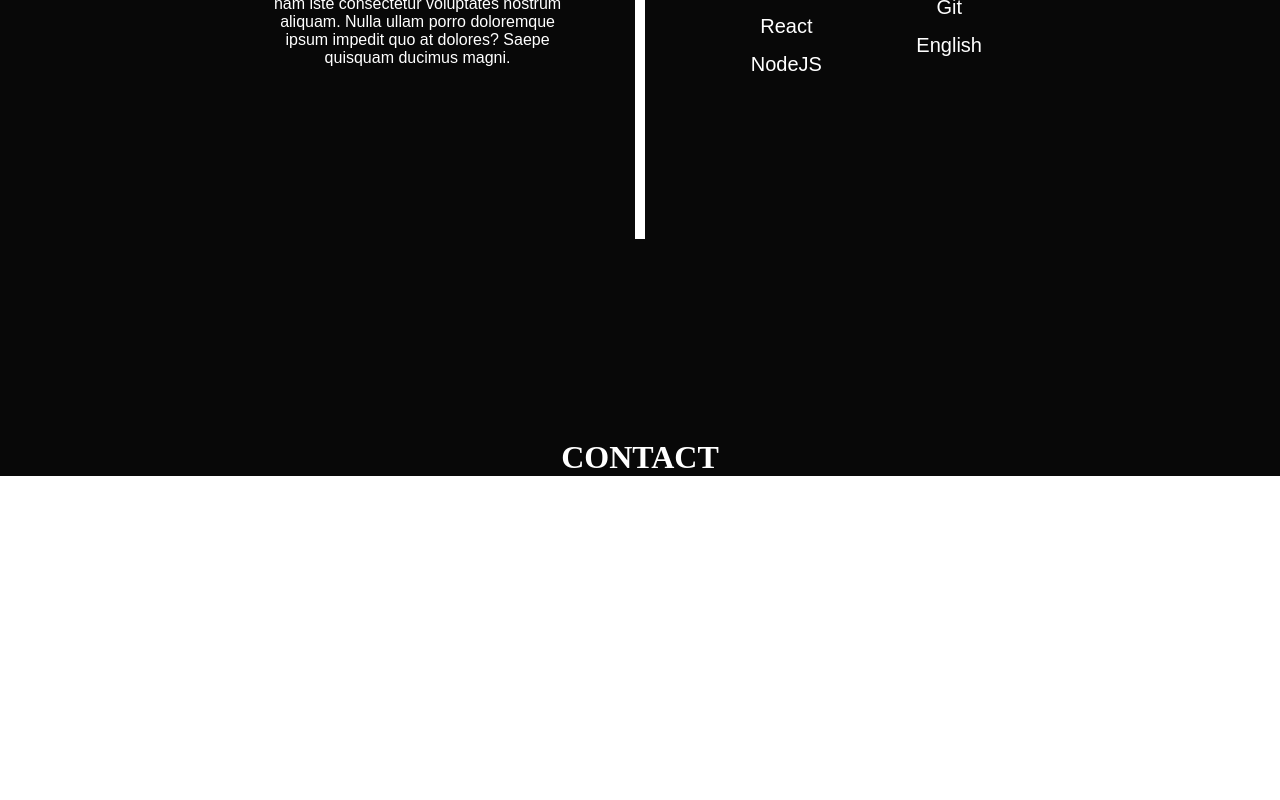
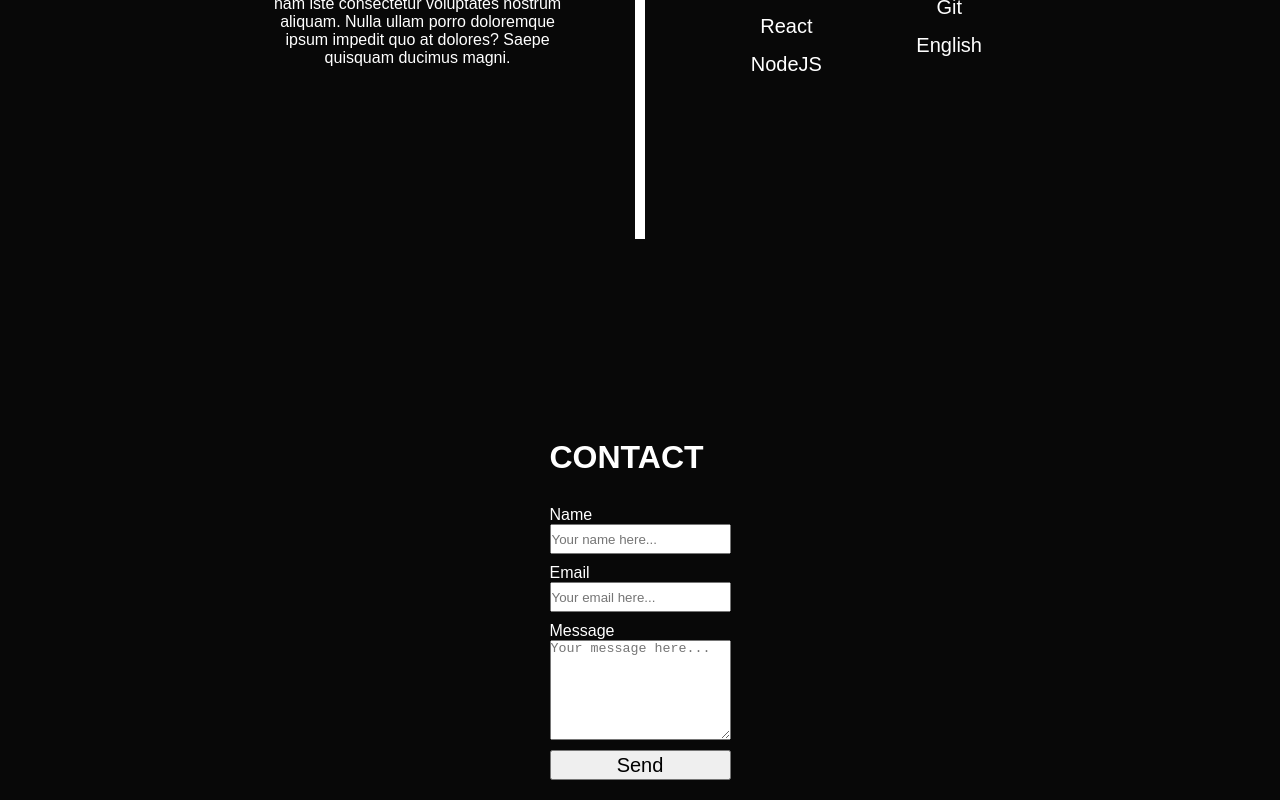
Before and after one commit to MariaRipley/maria-ripley-portfolio, a React (Vite) app in the folder client/: page /about in a window 1280 px wide. Shown: the part 1311-2111 px from the top of the page. Before the commit the page ends 1787 px from the top, so only its background shows below. Built offline with nearby package versions, Linux system fonts and the light colour scheme; a web font is replaced by a local one.

Commit message:
Create contact form

```diff
--- a/client/src/components/Contact.jsx
+++ b/client/src/components/Contact.jsx
@@ -3,9 +3,36 @@ import "../styles/Contact.scss";
 
 function Contact() {
   return (
-    <>
-      <h1>CONTACT</h1>
-    </>
+    <div className="contact">
+      <h1 className="contact__title">CONTACT</h1>
+      <form className="contact__form" method="POST" autoComplete="off">
+        <label className="contact__form-label">Name</label>
+        <input
+          className="contact__form-input"
+          type="text"
+          placeholder="Your name here..."
+        />
+
+        <label className="contact__form-label">Email</label>
+        <input
+          className="contact__form-input"
+          type="email"
+          placeholder="Your email here..."
+        />
+
+        <label className="contact__form-label">Message</label>
+        <textarea
+          className="contact__form-input contact__form-input--message"
+          placeholder="Your message here..."
+        ></textarea>
+
+        <input
+          className="contact__form-input contact__form-input--submit"
+          type="submit"
+          value="Send"
+        />
+      </form>
+    </div>
   );
 }
 
--- a/client/src/styles/Contact.scss
+++ b/client/src/styles/Contact.scss
@@ -1,3 +1,31 @@
-* {
+@use "./variables.scss";
+
+.contact {
   color: white;
+  font-family: variables.$secondary-font;
+
+  &__form {
+    display: flex;
+    flex-direction: column;
+    margin-top: 20px;
+    margin-bottom: 20px;
+  }
+
+  &__form-label {
+    margin-top: 10px;
+  }
+
+  &__form-input {
+    height: 30px;
+
+    &--message {
+      height: 100px;
+    }
+
+    &--submit {
+      margin-top: 10px;
+      font-size: 20px;
+      cursor: pointer;
+    }
+  }
 }
--- a/client/src/styles/Me.scss
+++ b/client/src/styles/Me.scss
@@ -20,7 +20,9 @@
   }
 
   &__pic-img {
-    width: 150px;
+    width: 200px;
+    box-shadow: 0px 4px 8px variables.$deep-purple;
+    border-radius: 5px;
 
     @media screen and (min-width: 768px) {
       width: 260px;
```
